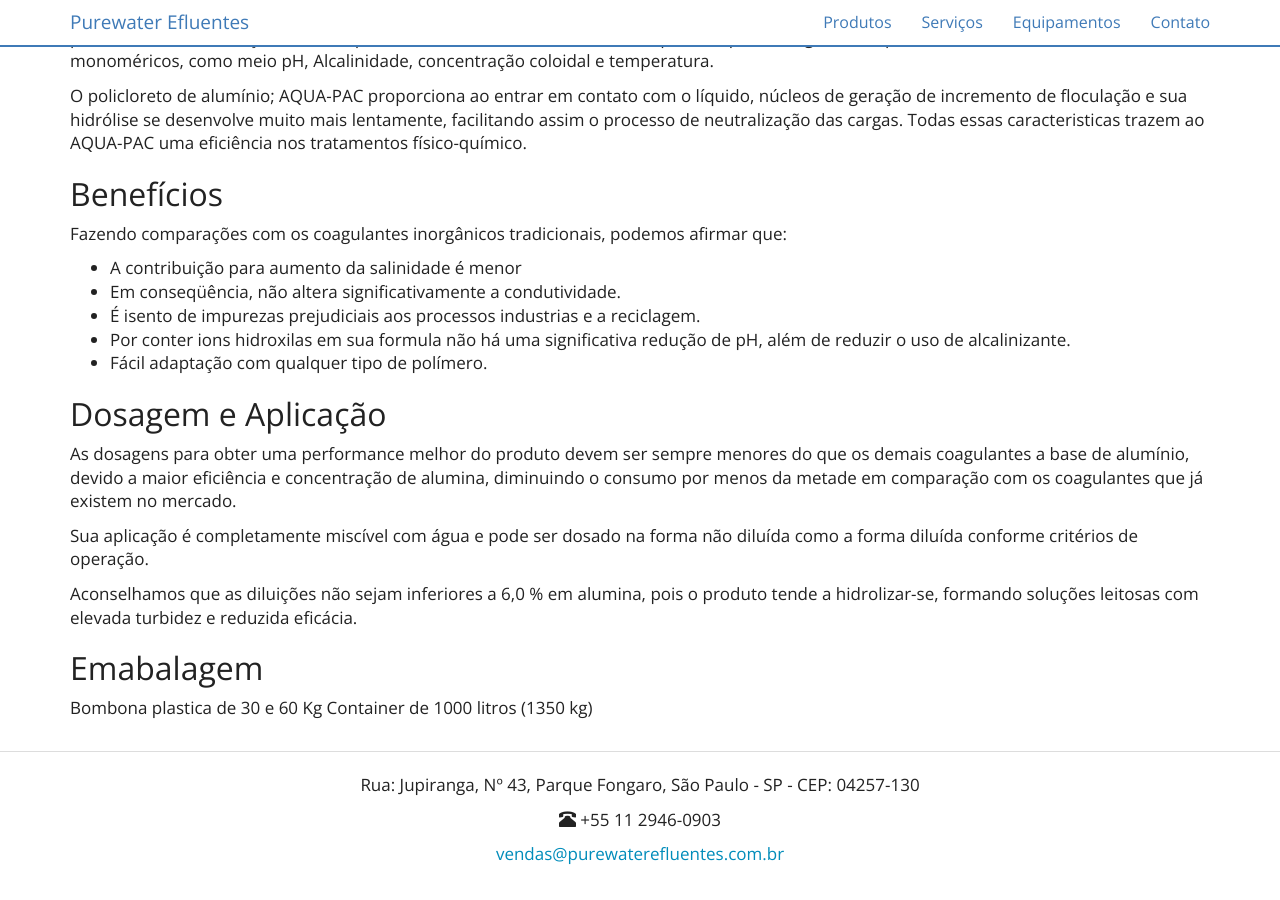
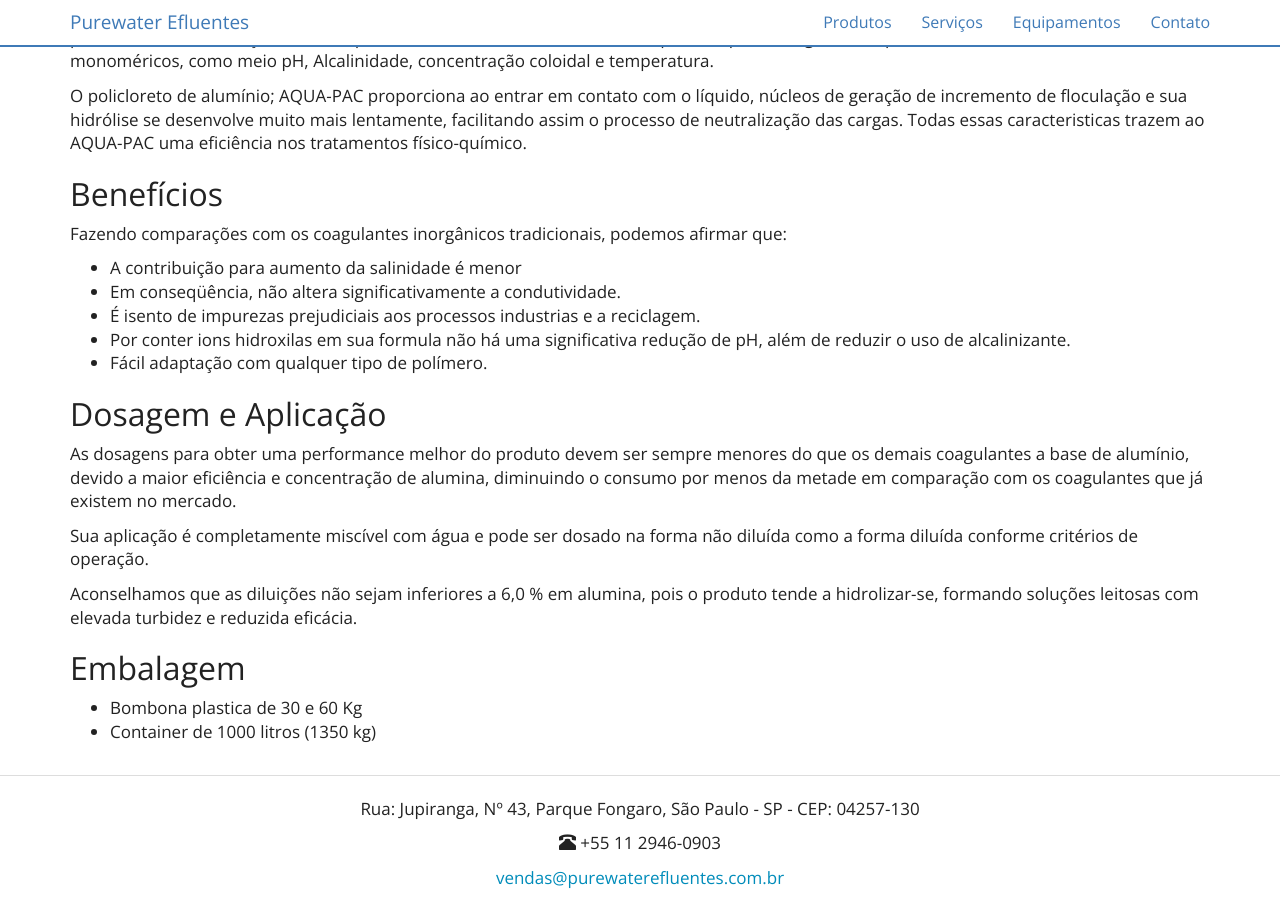
Before and after one commit to purewaterefluentes/purewaterefluentes.github.io, a Jekyll site: the page built from produtos/policloreto-de-aluminio.md, in a window 1280 px wide and 900 px high, scrolled down 504 px. Built offline with Jekyll 4.4.1, drawn with Linux system fonts in a browser that asks for light colours; nearby versions of some CDN libraries; library files that are not in the unit come from our copies; before the commit the page ends 1380 px from its top, so only the background shows below that.

Commit message:
Update policloreto-de-aluminio.md

```diff
--- a/produtos/policloreto-de-aluminio.md
+++ b/produtos/policloreto-de-aluminio.md
@@ -30,7 +30,7 @@
 
 Aconselhamos que as diluições não sejam inferiores a 6,0  % em alumina, pois o produto tende a hidrolizar-se, formando soluções leitosas com elevada turbidez e reduzida eficácia.
 
-## Emabalagem
+## Embalagem
 
-Bombona plastica de 30 e 60 Kg
-Container de 1000 litros (1350 kg)
+- Bombona plastica de 30 e 60 Kg
+- Container de 1000 litros (1350 kg)
```
